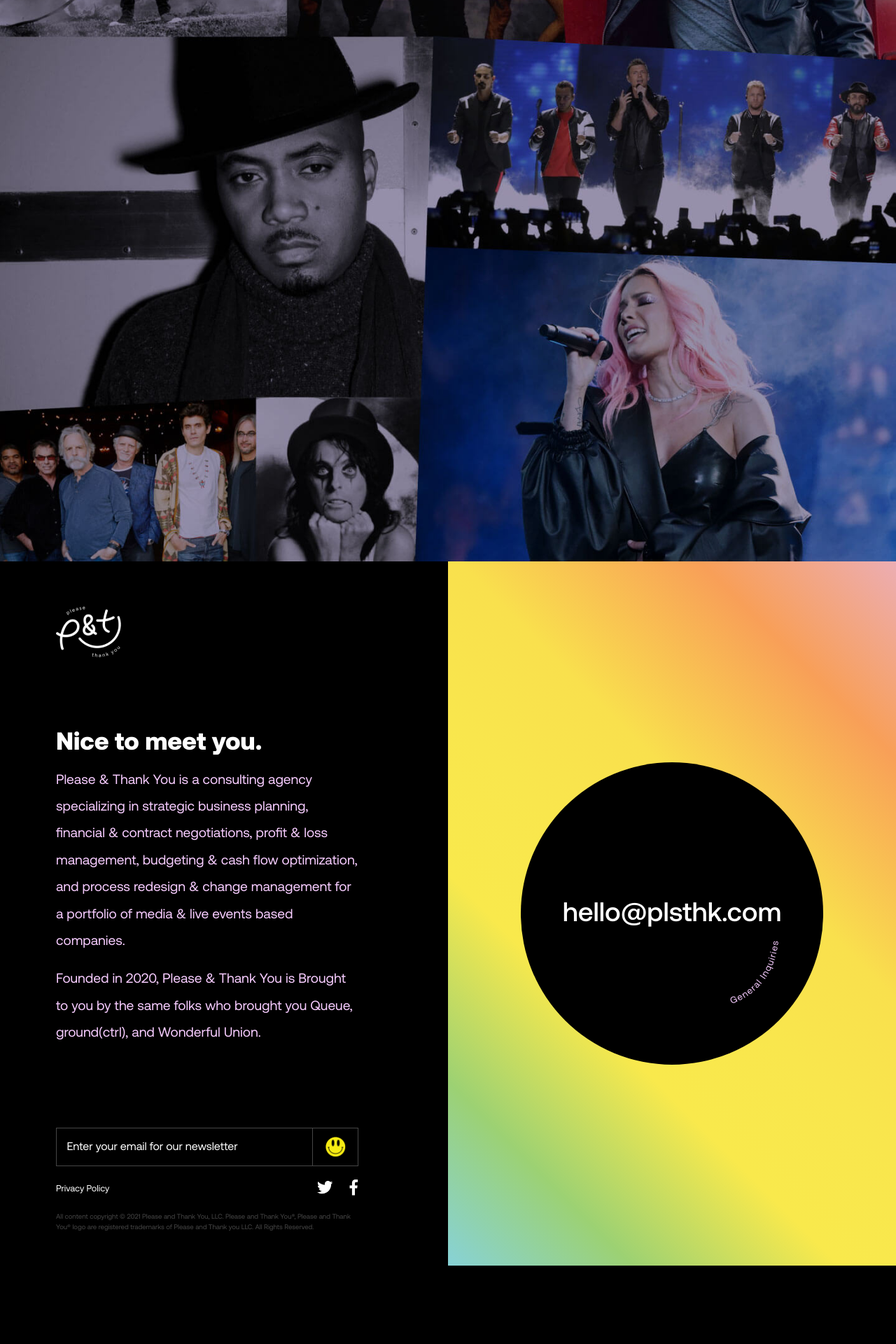
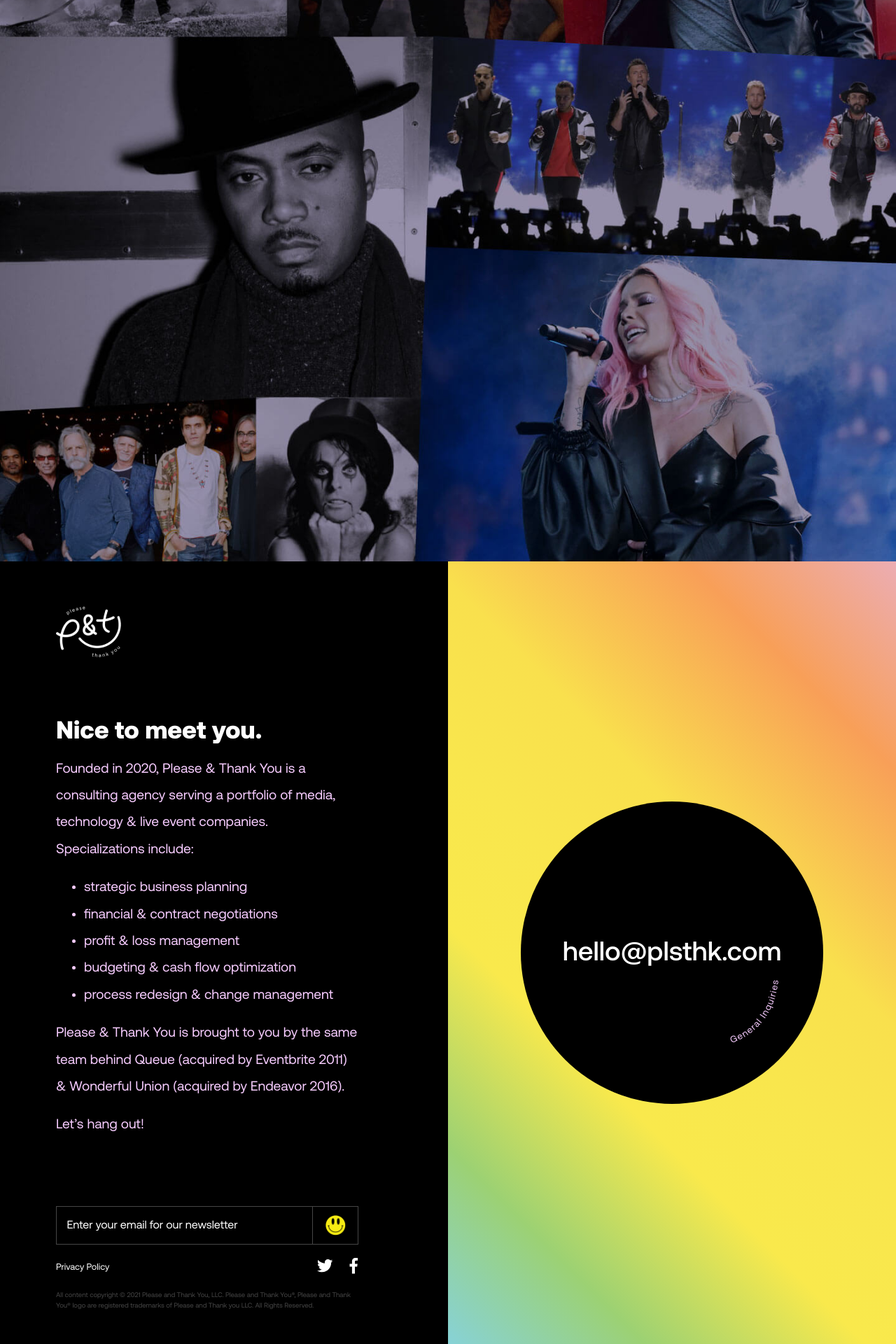
Before and after one commit to please-and-thank-you/please-and-thank-you.github.io, a Jekyll site: the page built from index.html, in a window 1280 px wide. Shown: the part 2516-4436 px from the top of the page at 70% size. Built offline with Jekyll 4.4.1, drawn with Linux system fonts in a browser that asks for light colours; nearby versions of some CDN libraries; before the commit the page ends 4324 px from its top, so only the background shows below that.

Commit message:
updating company tagline

```diff
--- a/_scss/_home.scss
+++ b/_scss/_home.scss
@@ -128,7 +128,7 @@
         }
       }
       img {
-        margin-bottom: 6em;
+        margin-bottom: 5em;
       }
     }
     .co {
@@ -139,7 +139,7 @@
         color: var(--brandPink);
         font-size: 1.2em;
         line-height: 2;
-        margin-bottom: 6em;
+        margin-bottom: 5em;
       }
     }
     .contact {
--- a/index.html
+++ b/index.html
@@ -36,8 +36,17 @@ style: home
         <img class="logo-img" src="{{ '/assets/images/logo.png' | relative_url }}" alt="please & thank you">
         <h2 class="co-headline">Nice to meet you.</h2>
         <div class="co-tagline">
-          <p>Please & Thank You is a consulting agency specializing in strategic business planning, financial & contract negotiations, profit & loss management, budgeting & cash flow optimization, and process redesign & change management for a portfolio of media & live events based companies.</p>
-          <p>Founded in 2020, Please & Thank You is Brought to you by the same folks who brought you Queue, ground(ctrl), and Wonderful Union.</p>
+          <p>Founded in 2020, Please & Thank You is a consulting agency serving a portfolio of media, technology & live event companies.
+          Specializations include:</p>
+          <ul>
+            <li>strategic business planning</li>
+            <li>financial & contract negotiations</li>
+            <li>profit & loss management</li>
+            <li>budgeting & cash flow optimization</li>
+            <li>process redesign & change management</li>
+          </ul>
+          <p>Please & Thank You is brought to you by the same team behind Queue (acquired by Eventbrite 2011) & Wonderful Union (acquired by Endeavor 2016).</p>
+          <p>Let’s hang out!</p>
         </div>
         {% include footer.html %}
       </div>
```
